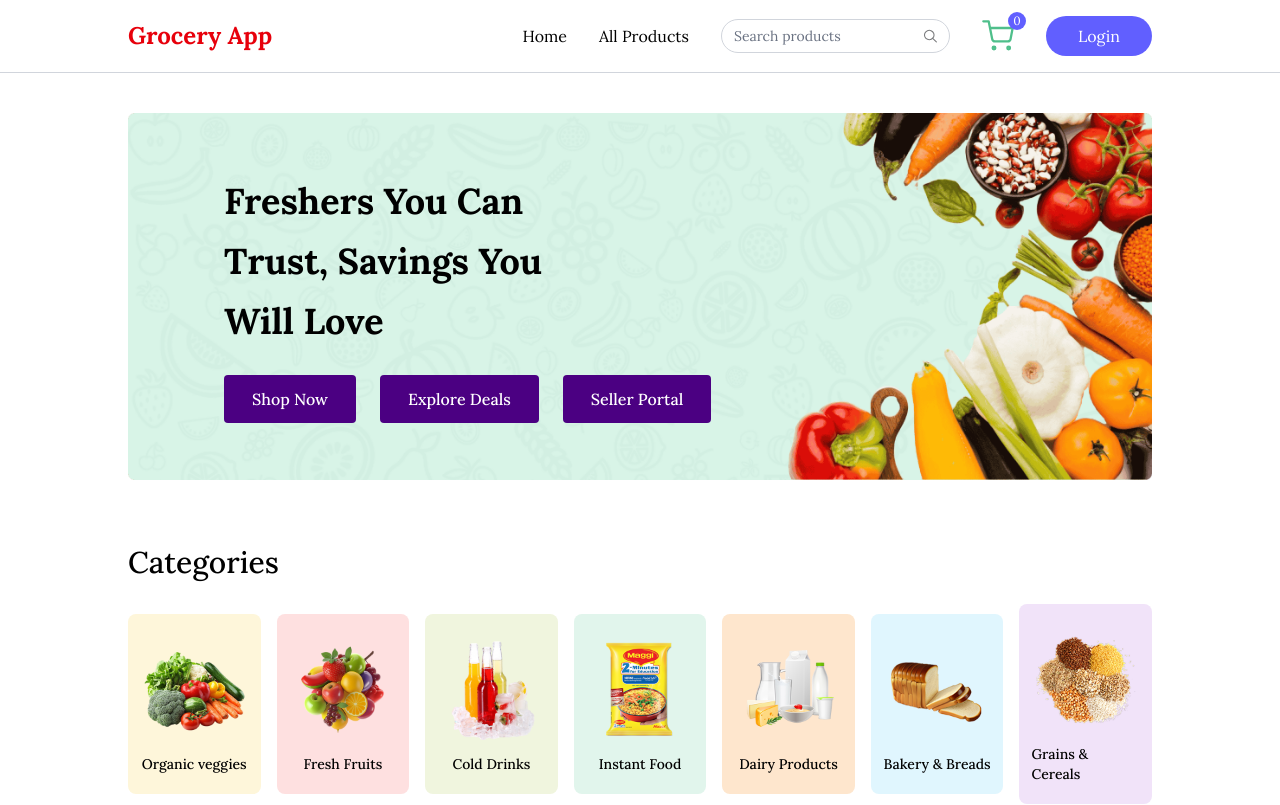
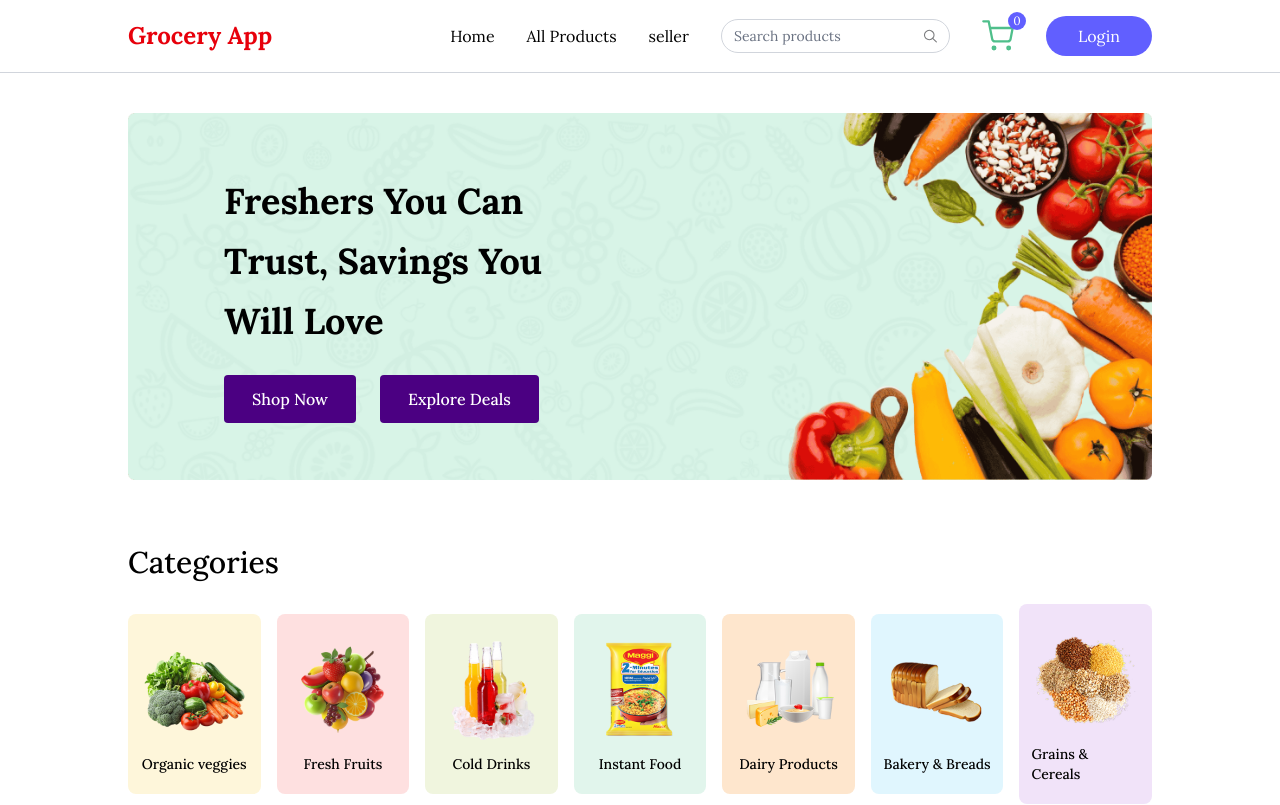
Before and after one commit to Gayatri-Vishwa/grocery-frontend, a React (Vite) app: page / in a window 1280 px wide. Shown: the top 805 px of the page. Built offline with nearby package versions, Linux system fonts and the light colour scheme; no server answers.

Commit message:
fix vercel routing

```diff
--- a/src/components/Hero.jsx
+++ b/src/components/Hero.jsx
@@ -22,9 +22,9 @@ function Hero() {
         Explore Deals
         <img src={assets.white_arrow_icon} alt="" className='md:hidden transition group-focus:translate-1 '/>
         </Link>
-        <Link to='/seller' className='hidden md:flex group items-center gap-2 px-7 rounded text-white py-3 bg-primary cursor-pointer'>
+        {/* <Link to='/seller' className='hidden md:flex group items-center gap-2 px-7 rounded text-white py-3 bg-primary cursor-pointer'>
         Seller Portal
-        </Link>
+        </Link> */}
     </div>
       </div>
 
--- a/src/components/Navbar.jsx
+++ b/src/components/Navbar.jsx
@@ -40,6 +40,7 @@ const Navbar = () => {
       <div className="hidden sm:flex items-center gap-8">
         <Link to={"/"}>Home</Link>
         <Link to={"/products"}>All Products</Link>
+        <Link to={"/seller"}>seller</Link>
 
         <div className="hidden lg:flex items-center text-sm gap-2 border border-gray-300 px-3 rounded-full">
           <input
```
